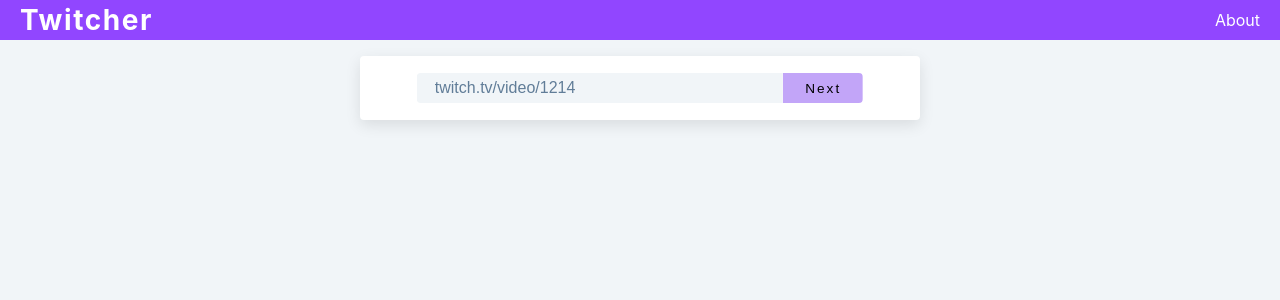
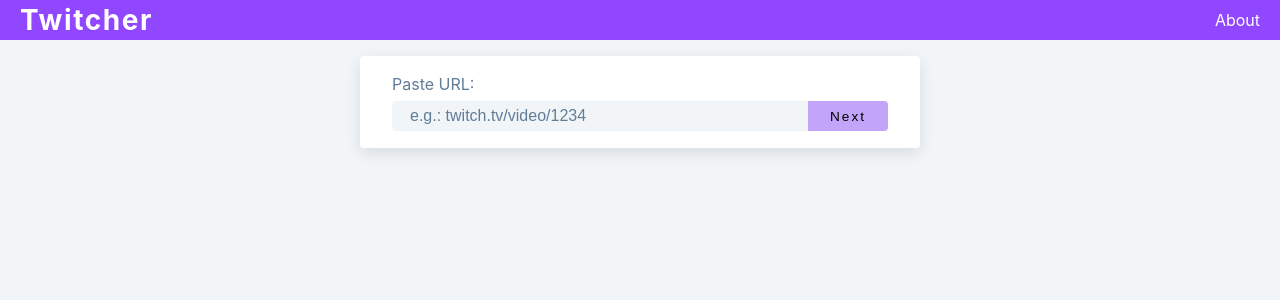
Before and after one commit to vgarmes/twitch-playlists, a React (Create React App) app: page / in a window 1280 px wide. Shown: the top 300 px of the page. Built offline with nearby package versions, Linux system fonts and the light colour scheme.

Commit message:
added explanation on form

```diff
--- a/src/App.js
+++ b/src/App.js
@@ -104,6 +104,7 @@
       )}
       {isPlaying && <Video {...playingVideo} />}
       <section className="section-center">
+        <p>{showForm ? "Paste URL:" : "Write a title:"}</p>
         <form className="playlist-form" onSubmit={handleSubmit}>
           <div
             className={`${
@@ -113,7 +114,7 @@
             <input
               type="text"
               className="playlist"
-              placeholder="twitch.tv/video/1214"
+              placeholder="e.g.: twitch.tv/video/1234"
               value={videoURL}
               onChange={(e) => setVideoURL(e.target.value)}
             />
@@ -134,7 +135,7 @@
             <input
               type="text"
               className="playlist"
-              placeholder="e.x. my video"
+              placeholder="e.g.: my video"
               value={video.title}
               onChange={(e) => setVideo({ ...video, title: e.target.value })}
             />
--- a/src/index.css
+++ b/src/index.css
@@ -194,7 +194,7 @@
   border-radius: var(--radius);
   box-shadow: var(--light-shadow);
   transition: var(--transition);
-  padding: 2rem;
+  padding: 1rem 2rem 2rem 2rem;
 }
 .section-center:hover {
   box-shadow: var(--dark-shadow);
@@ -238,7 +238,7 @@
   left: 50%;
   top: 50%;
   transform: translate(-50%, -50%);
-  width: 90%;
+  width: 100%;
   opacity: 0;
   visibility: hidden;
   transition: opacity 1s;
```
